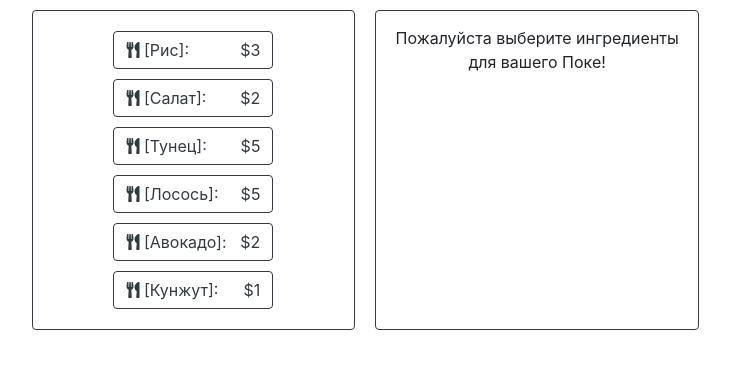
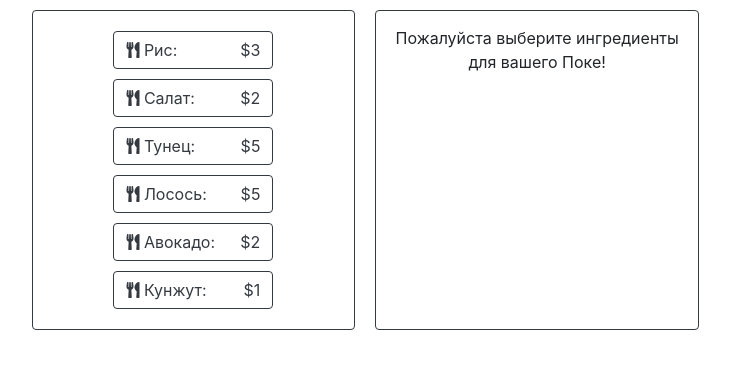
Before and after one commit to galubezzz/python_group_1_exam_7_maria_galunova, a React (Create React App) app: page / in a window 1280 px wide. Shown: the top 368 px of the page, without its empty margins (230-960 px from the left). Built offline with nearby package versions, Linux system fonts and the light colour scheme.

Commit message:
small layout fixes

```diff
--- a/src/components/ItemsForm/Item/Item.js
+++ b/src/components/ItemsForm/Item/Item.js
@@ -3,7 +3,7 @@ import React from 'react';
 function Item(props){
     return(
         <div>
-            <button className="btn btn-outline-dark text-left" onClick={props.addItem}><i className="fas fa-utensils"></i> [{props.name}]: <span className="float-right">${props.price}</span></button>
+            <button className="btn btn-outline-dark text-left" onClick={props.addItem}><i className="fas fa-utensils"></i>  {props.name}: <span className="float-right">${props.price}</span></button>
         </div>
     );
 }
```
